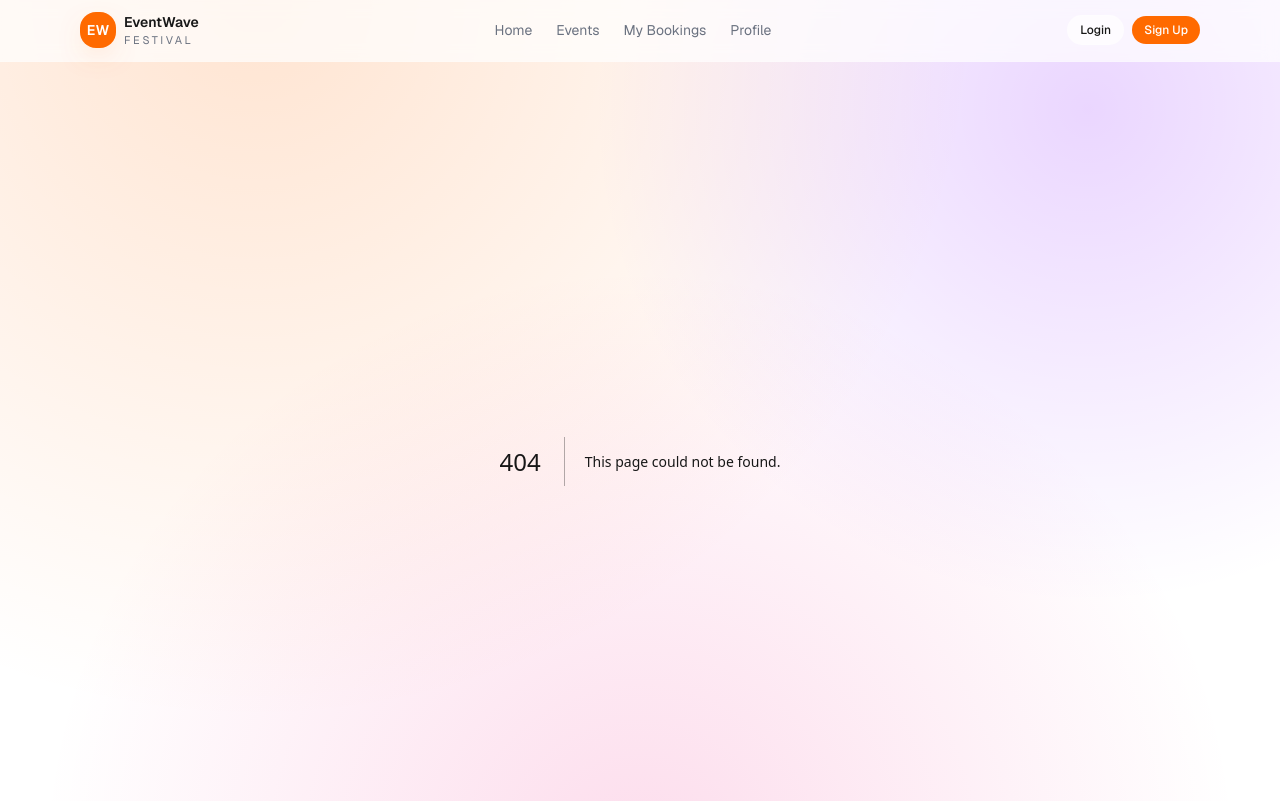
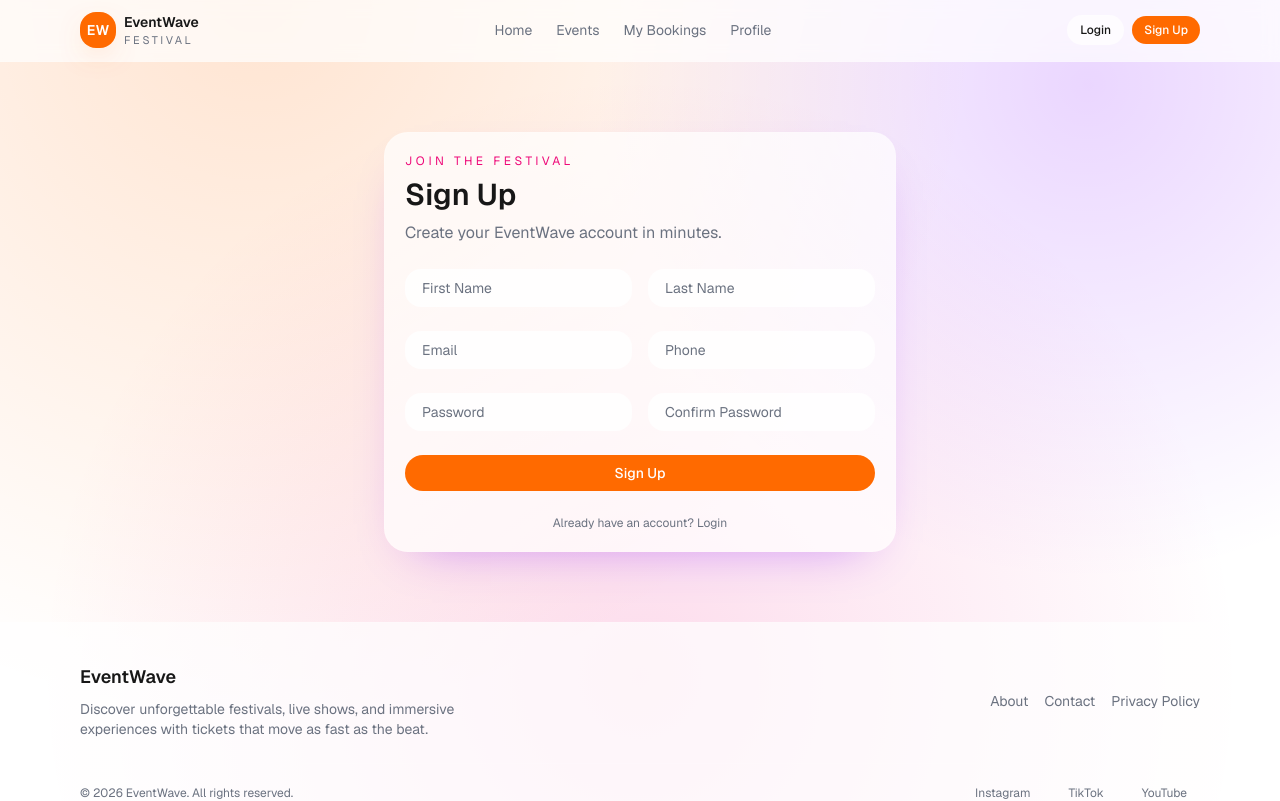
Before and after one commit to MethmiNPCS/CTSE_Microservices_Frontend, a Next.js app in the folder frontend/: page /signup in a window 1280 px wide. Before the commit this address had no page. Shown: the top 801 px of the page. Built offline with nearby package versions, Linux system fonts and the light colour scheme.

Commit message:
Add authentication pages: Login, Signup, Forgot Password, and Reset Password

```diff
--- /dev/null
+++ b/frontend/src/app/forgot-password/page.js
@@ -0,0 +1,29 @@
+import Link from "next/link";
+
+import Button from "../../components/ui/Button";
+import Input from "../../components/ui/Input";
+import Card from "../../components/ui/Card";
+import PageShell from "../../components/layout/PageShell";
+import SectionHeader from "../../components/ui/SectionHeader";
+
+export default function ForgotPasswordPage() {
+  return (
+    <PageShell className="flex min-h-[70vh] items-center justify-center">
+      <Card className="w-full max-w-md space-y-6">
+        <SectionHeader
+          eyebrow="Reset"
+          title="Forgot Password"
+          subtitle="We will email you a reset link."
+        />
+        <Input type="email" placeholder="Email" />
+        <Button className="w-full">Send Reset Link</Button>
+        <div className="text-center text-xs text-[var(--muted)]">
+          Remembered your password?{" "}
+          <Link href="/login" className="hover:text-[var(--foreground)]">
+            Back to Login
+          </Link>
+        </div>
+      </Card>
+    </PageShell>
+  );
+}
--- /dev/null
+++ b/frontend/src/app/login/page.js
@@ -0,0 +1,34 @@
+import Link from "next/link";
+
+import Button from "../../components/ui/Button";
+import Input from "../../components/ui/Input";
+import Card from "../../components/ui/Card";
+import PageShell from "../../components/layout/PageShell";
+import SectionHeader from "../../components/ui/SectionHeader";
+
+export default function LoginPage() {
+  return (
+    <PageShell className="flex min-h-[70vh] items-center justify-center">
+      <Card className="w-full max-w-md space-y-6">
+        <SectionHeader
+          eyebrow="Welcome back"
+          title="Login"
+          subtitle="Access your tickets, bookings, and saved events."
+        />
+        <div className="space-y-4">
+          <Input type="email" placeholder="Email" />
+          <Input type="password" placeholder="Password" />
+        </div>
+        <div className="flex items-center justify-between text-xs text-[var(--muted)]">
+          <Link href="/forgot-password" className="hover:text-[var(--foreground)]">
+            Forgot Password?
+          </Link>
+          <Link href="/signup" className="hover:text-[var(--foreground)]">
+            Create account
+          </Link>
+        </div>
+        <Button className="w-full">Login</Button>
+      </Card>
+    </PageShell>
+  );
+}
--- /dev/null
+++ b/frontend/src/app/reset-password/page.js
@@ -0,0 +1,31 @@
+import Link from "next/link";
+
+import Button from "../../components/ui/Button";
+import Input from "../../components/ui/Input";
+import Card from "../../components/ui/Card";
+import PageShell from "../../components/layout/PageShell";
+import SectionHeader from "../../components/ui/SectionHeader";
+
+export default function ResetPasswordPage() {
+  return (
+    <PageShell className="flex min-h-[70vh] items-center justify-center">
+      <Card className="w-full max-w-md space-y-6">
+        <SectionHeader
+          eyebrow="Secure"
+          title="Reset Password"
+          subtitle="Choose a new password for your account."
+        />
+        <div className="space-y-4">
+          <Input type="password" placeholder="New Password" />
+          <Input type="password" placeholder="Confirm New Password" />
+        </div>
+        <Button className="w-full">Reset Password</Button>
+        <div className="text-center text-xs text-[var(--muted)]">
+          <Link href="/login" className="hover:text-[var(--foreground)]">
+            Back to Login
+          </Link>
+        </div>
+      </Card>
+    </PageShell>
+  );
+}
--- /dev/null
+++ b/frontend/src/app/signup/page.js
@@ -0,0 +1,40 @@
+import Link from "next/link";
+
+import Button from "../../components/ui/Button";
+import Input from "../../components/ui/Input";
+import Card from "../../components/ui/Card";
+import PageShell from "../../components/layout/PageShell";
+import SectionHeader from "../../components/ui/SectionHeader";
+
+export default function SignupPage() {
+  return (
+    <PageShell className="flex min-h-[70vh] items-center justify-center">
+      <Card className="w-full max-w-lg space-y-6">
+        <SectionHeader
+          eyebrow="Join the festival"
+          title="Sign Up"
+          subtitle="Create your EventWave account in minutes."
+        />
+        <div className="grid gap-4 sm:grid-cols-2">
+          <Input placeholder="First Name" />
+          <Input placeholder="Last Name" />
+        </div>
+        <div className="grid gap-4 sm:grid-cols-2">
+          <Input type="email" placeholder="Email" />
+          <Input type="tel" placeholder="Phone" />
+        </div>
+        <div className="grid gap-4 sm:grid-cols-2">
+          <Input type="password" placeholder="Password" />
+          <Input type="password" placeholder="Confirm Password" />
+        </div>
+        <Button className="w-full">Sign Up</Button>
+        <div className="text-center text-xs text-[var(--muted)]">
+          Already have an account?{" "}
+          <Link href="/login" className="hover:text-[var(--foreground)]">
+            Login
+          </Link>
+        </div>
+      </Card>
+    </PageShell>
+  );
+}
--- a/frontend/src/components/layout/Navbar.jsx
+++ b/frontend/src/components/layout/Navbar.jsx
@@ -38,10 +38,14 @@ export default function Navbar() {
         </nav>
 
         <div className="flex items-center gap-2">
-          <Button variant="secondary" size="sm">
-            Login
-          </Button>
-          <Button size="sm">Sign Up</Button>
+          <Link href="/login">
+            <Button variant="secondary" size="sm">
+              Login
+            </Button>
+          </Link>
+          <Link href="/signup">
+            <Button size="sm">Sign Up</Button>
+          </Link>
         </div>
       </div>
     </header>
```
